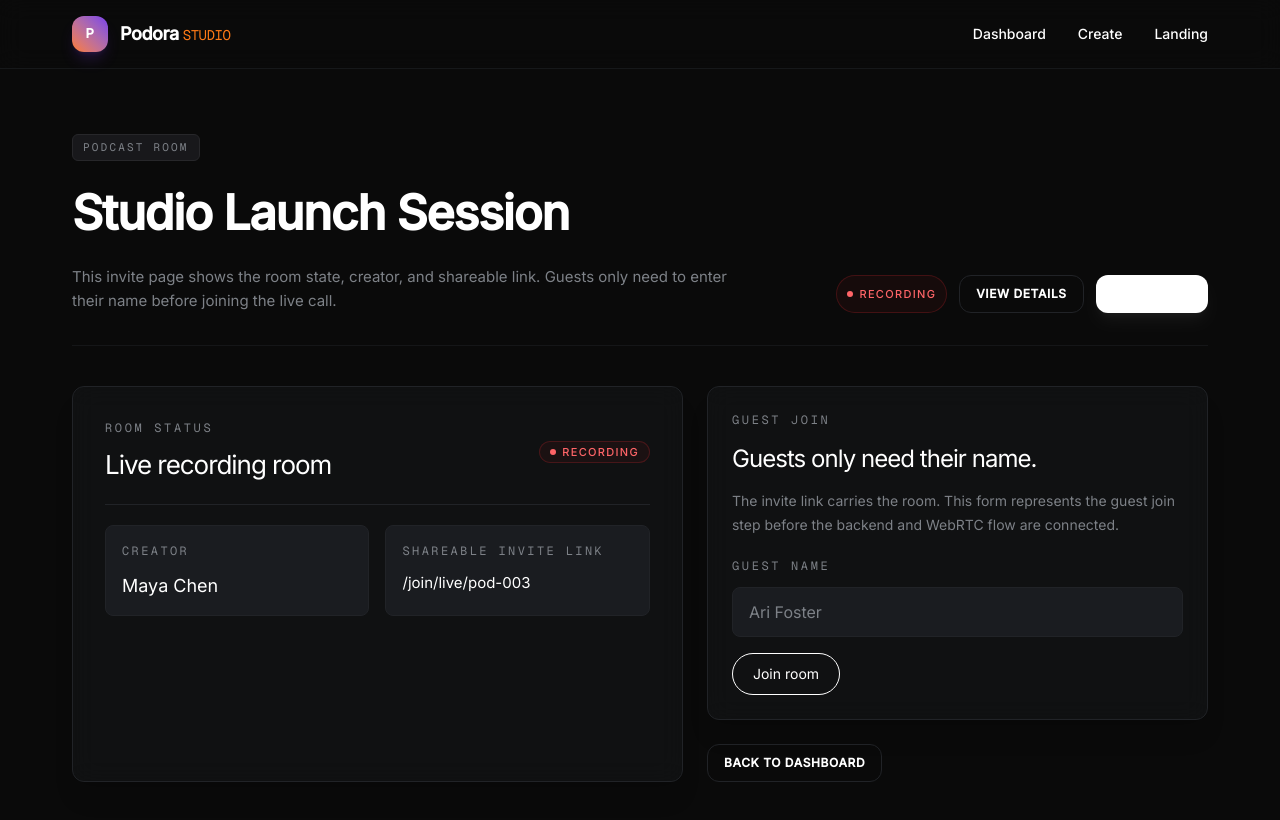
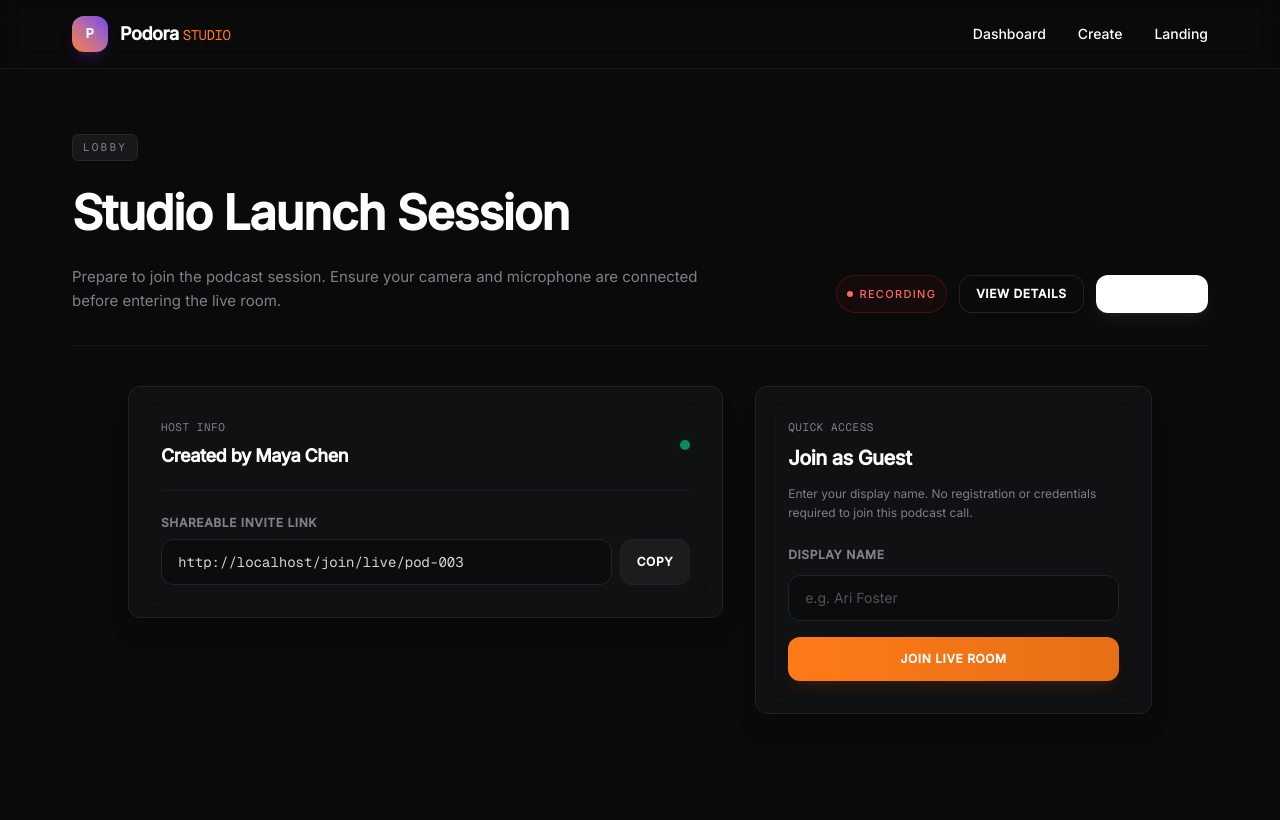
Before and after one commit to avishek0769/Podora-Studio, a React (Vite) app: page /join/live/1 in a window 1280 px wide. Shown: the top 820 px of the page. Built offline with nearby package versions, Linux system fonts and the light colour scheme.

Commit message:
Redesign PodcastRoom invite lobby and guest access form

```diff
--- a/src/pages/PodcastRoom.tsx
+++ b/src/pages/PodcastRoom.tsx
@@ -24,13 +24,22 @@ function PodcastRoom() {
     }, [podcastId]);
 
     const [guestName, setGuestName] = useState("");
+    const [copied, setCopied] = useState(false);
     const navigate = useNavigate();
+
+    const inviteUrl = `${window.location.origin}/join/live/${room.podcastId}`;
+
+    const handleCopyLink = () => {
+        navigator.clipboard.writeText(inviteUrl);
+        setCopied(true);
+        setTimeout(() => setCopied(false), 2000);
+    };
 
     return (
         <PageShell
-            eyebrow="Podcast Room"
+            eyebrow="Lobby"
             title={room.podcastName}
-            description="This invite page shows the room state, creator, and shareable link. Guests only need to enter their name before joining the live call."
+            description="Prepare to join the podcast session. Ensure your camera and microphone are connected before entering the live room."
             actions={
                 <>
                     <StatusPill status={room.roomStatus} />
@@ -39,75 +48,84 @@ function PodcastRoom() {
                 </>
             }
         >
-            <div className="grid gap-6 lg:grid-cols-[1fr_0.82fr]">
+            <div className="grid gap-8 lg:grid-cols-[1.2fr_0.8fr] max-w-5xl mx-auto">
+                {/* Left: Info Card */}
+                <div className="space-y-6">
                     <Card className="p-6 sm:p-8">
-                    <div className="flex flex-col gap-4 border-b border-hairline pb-5 sm:flex-row sm:items-center sm:justify-between">
+                        <div className="flex items-center justify-between border-b border-hairline/60 pb-5">
                             <div>
-                            <p className="font-mono text-[12px] uppercase tracking-[0.22em] text-body-mid">Room status</p>
-                            <h2 className="mt-2 font-display text-[26px] tracking-[-0.04em] text-white">Live recording room</h2>
+                                <p className="text-[11px] font-mono uppercase tracking-wider text-body-mid">Host Info</p>
+                                <h3 className="mt-1.5 text-lg font-bold text-white tracking-tight">Created by {room.creatorName}</h3>
                             </div>
-                        <StatusPill status={room.roomStatus} />
+                            <span className="inline-flex h-2.5 w-2.5 rounded-full bg-emerald-500 animate-pulse" />
                         </div>
 
-                    <div className="mt-5 grid gap-4 sm:grid-cols-2">
-                        <div className="rounded-[8px] border border-hairline bg-canvas-soft p-4">
-                            <p className="font-mono text-[12px] uppercase tracking-[0.2em] text-body-mid">Creator</p>
-                            <p className="mt-3 text-[18px] text-white">{room.creatorName}</p>
+                        <div className="mt-6 space-y-5">
+                            <div>
+                                <label className="block text-xs uppercase tracking-wider text-body-mid font-semibold mb-2">
+                                    Shareable Invite Link
+                                </label>
+                                <div className="flex gap-2">
+                                    <input
+                                        type="text"
+                                        readOnly
+                                        value={inviteUrl}
+                                        className="w-full rounded-xl border border-hairline bg-canvas/60 px-4 py-3 text-sm text-zinc-300 outline-none select-all font-mono"
+                                    />
+                                    <button
+                                        onClick={handleCopyLink}
+                                        className="px-4 rounded-xl border border-hairline bg-white/5 text-xs font-semibold uppercase tracking-wider text-white hover:bg-white/10 transition-colors"
+                                    >
+                                        {copied ? "Copied" : "Copy"}
+                                    </button>
                                 </div>
-                        <div className="rounded-[8px] border border-hairline bg-canvas-soft p-4">
-                            <p className="font-mono text-[12px] uppercase tracking-[0.2em] text-body-mid">Shareable invite link</p>
-                            <Link
-                                to={room.inviteLink}
-                                className="mt-3 block break-all text-[15px] text-white underline decoration-white/30 underline-offset-4 transition-colors hover:decoration-white"
-                            >
-                                {room.inviteLink}
-                            </Link>
                             </div>
                         </div>
                     </Card>
+                </div>
 
-                <div className="space-y-6">
-                    <Card className="p-6">
-                        <p className="font-mono text-[12px] uppercase tracking-[0.22em] text-body-mid">Guest join</p>
-                        <h3 className="mt-3 font-display text-[24px] tracking-[-0.04em] text-white">Guests only need their name.</h3>
-                        <p className="mt-3 text-sm leading-6 text-body-mid">
-                            The invite link carries the room. This form represents the guest join step before the backend and WebRTC flow are connected.
+                {/* Right: Guest Join Card */}
+                <div>
+                    <Card className="p-6 sm:p-8 border-accent-sunset/25">
+                        <p className="text-[11px] font-mono uppercase tracking-wider text-body-mid">Quick Access</p>
+                        <h3 className="mt-2 font-display text-xl font-bold tracking-tight text-white">Join as Guest</h3>
+                        <p className="mt-3 text-xs leading-relaxed text-body-mid">
+                            Enter your display name. No registration or credentials required to join this podcast call.
                         </p>
 
                         <form
-                            className="mt-5 space-y-4"
+                            className="mt-6 space-y-4"
                             onSubmit={(event) => {
                                 event.preventDefault();
+                                if (guestName.trim()) {
                                     navigate(`/live/${room.podcastId}`, {
-                                    state: { guestName: guestName.trim() || "Guest" },
+                                        state: { guestName: guestName.trim() },
                                     });
+                                }
                             }}
                         >
                             <div>
-                                <label className="block font-mono text-[12px] uppercase tracking-[0.22em] text-body-mid" htmlFor="guestName">
-                                    Guest name
+                                <label className="block text-xs uppercase tracking-wider text-body-mid font-semibold" htmlFor="guestName">
+                                    Display Name
                                 </label>
                                 <input
                                     id="guestName"
                                     value={guestName}
                                     onChange={(event) => setGuestName(event.target.value)}
-                                    placeholder="Ari Foster"
-                                    className="mt-3 w-full rounded-lg border border-hairline bg-canvas-soft px-4 py-3 text-[16px] text-white outline-none placeholder:text-body-mid focus:border-white/40"
+                                    placeholder="e.g. Ari Foster"
+                                    className="mt-3 w-full rounded-xl border border-hairline bg-canvas/60 px-4 py-3 text-sm text-white outline-none placeholder:text-zinc-600 focus:border-accent-sunset/50 transition-colors"
+                                    required
                                 />
                             </div>
 
                             <button
                                 type="submit"
-                                className="inline-flex items-center justify-center rounded-full border border-white bg-transparent px-5 py-2.5 text-sm text-white transition-colors hover:bg-white hover:text-canvas"
+                                className="w-full inline-flex items-center justify-center rounded-xl bg-gradient-to-r from-accent-sunset to-accent-sunset/90 py-3.5 text-xs font-semibold uppercase tracking-wider text-white hover:opacity-95 transition-opacity cursor-pointer shadow-lg shadow-accent-sunset/10"
                             >
-                                Join room
+                                Join Live Room
                             </button>
                         </form>
                     </Card>
-
-                    <div className="flex flex-wrap gap-3">
-                        <OutlineButton href="/dashboard">Back to Dashboard</OutlineButton>
-                    </div>
                 </div>
             </div>
         </PageShell>
```
Lines whose indentation alone changed are shown as unchanged.
